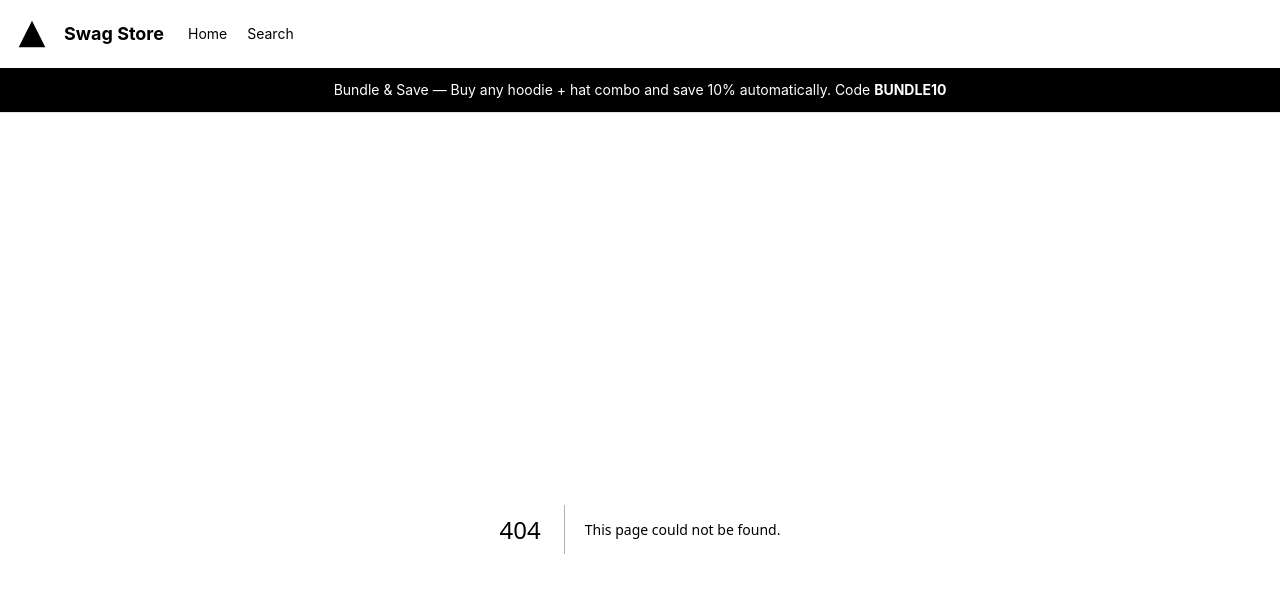
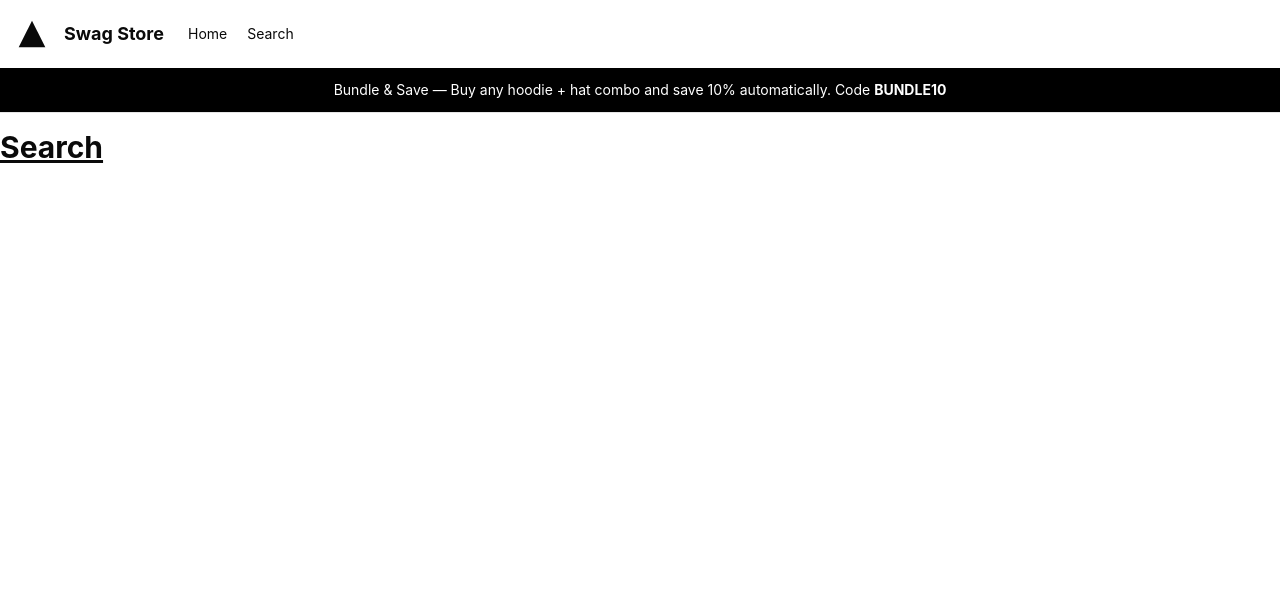
Before and after one commit to mattfc-ct/vercel-partner-certification, a Next.js app in the folder apps/web/: page /search in a window 1280 px wide. Before the commit this address had no page. Shown: the top 592 px of the page. Built offline with nearby package versions, Linux system fonts and the light colour scheme.

Commit message:
Add page metadata and search page

```diff
--- a/apps/web/src/app/layout.tsx
+++ b/apps/web/src/app/layout.tsx
@@ -1,5 +1,14 @@
 import "@repo/ui/styles/globals.css";
 import { Header } from "@repo/ui/components/layout/header";
+import type { Metadata } from "next";
+
+export const metadata: Metadata = {
+  title: {
+    template: "Swag Store | %s",
+    default: "Swag Store | Home",
+  },
+  description: "Swag Store where you can buy great swag",
+};
 
 export default function RootLayout({
   children,
--- a/apps/web/src/app/page.tsx
+++ b/apps/web/src/app/page.tsx
@@ -1,3 +1,3 @@
-export default function Page() {
+export default function HomePage() {
   return <h1 className="font-bold text-3xl underline">Hello, Next.js!</h1>;
 }
--- /dev/null
+++ b/apps/web/src/app/search/page.tsx
@@ -0,0 +1,9 @@
+import type { Metadata } from "next";
+
+export const metadata: Metadata = {
+  title: "Search",
+};
+
+export default function SearchPage() {
+  return <h1 className="font-bold text-3xl underline">Search</h1>;
+}
```
